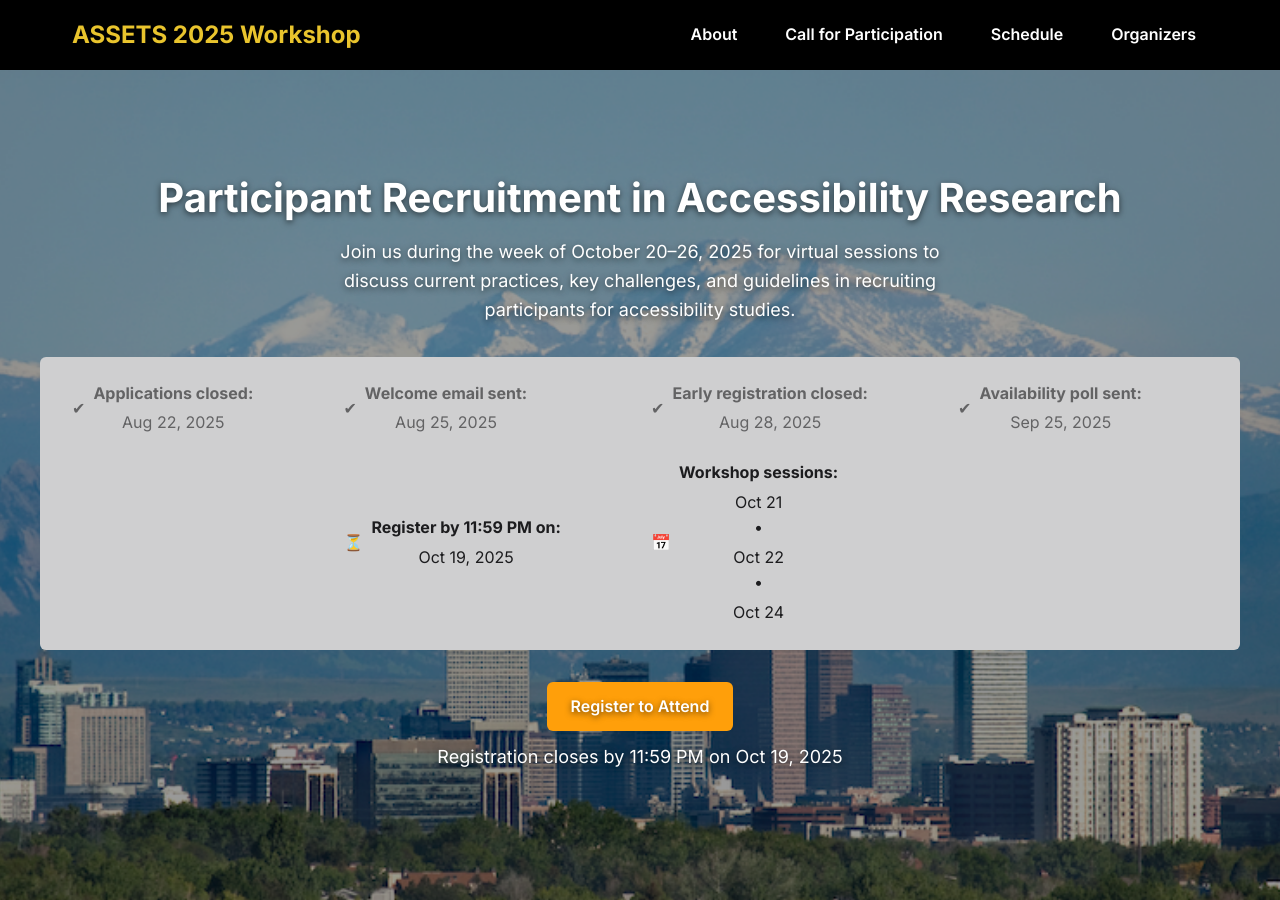
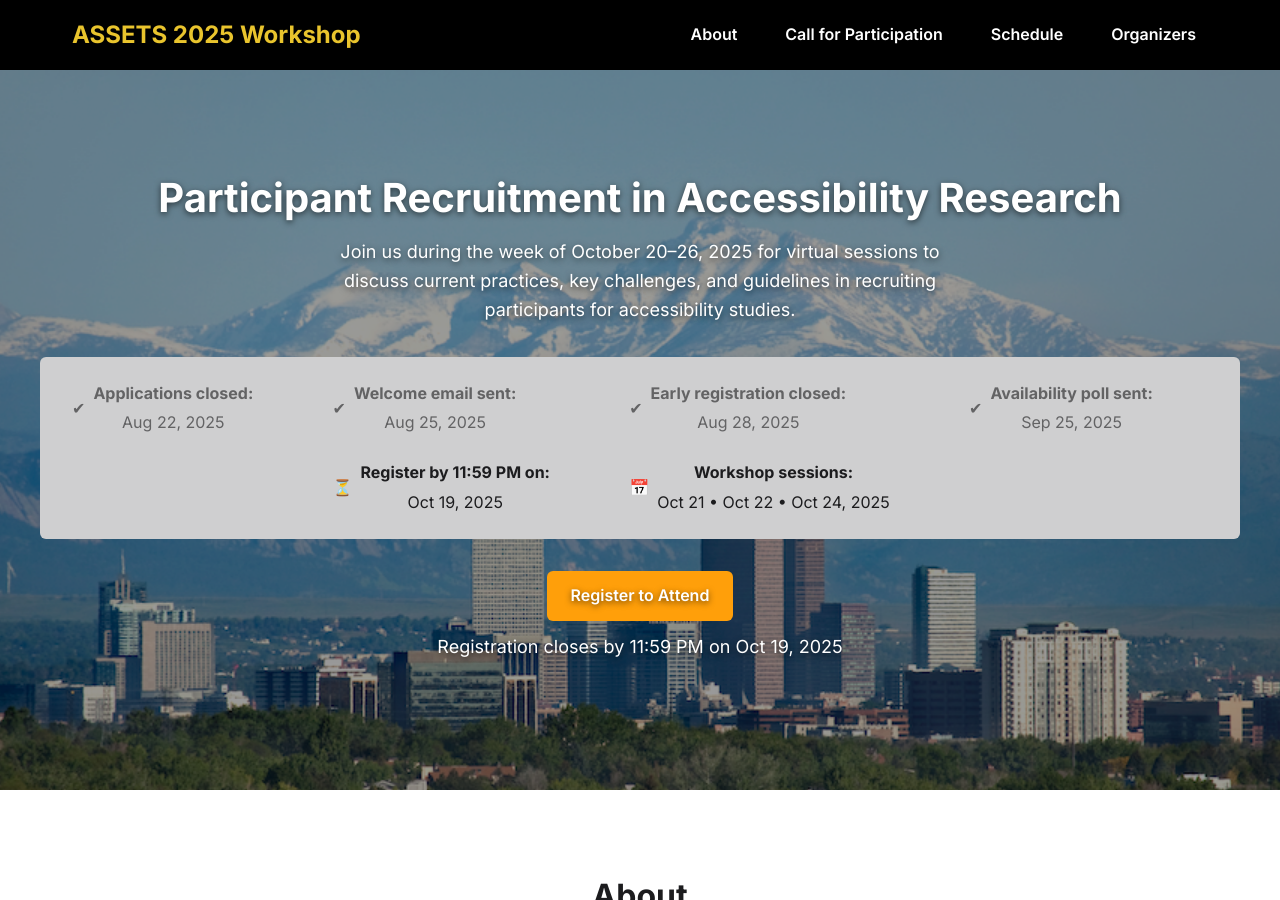
Before and after one commit to assets-recruitment-2025/assets-recruitment-2025.github.io, a Jekyll site: the page built from index.md, in a window 1280 px wide and 900 px high. Built offline with Jekyll 4.4.1, drawn with Linux system fonts in a browser that asks for light colours.

Commit message:
Update workshop site Schedule

```diff
--- a/index.md
+++ b/index.md
@@ -52,7 +52,7 @@
       <div>
         <strong>Workshop sessions:</strong>
         <!-- wrap in <time> so our block‐rule catches it -->
-        <time datetime="2025-10-21">Oct 21</time> • <time datetime="2025-10-22">Oct 22</time> • <time datetime="2025-10-24">Oct 24</time>
+        <time>Oct 21 • Oct 22 • Oct 24, 2025</time>
       </div>
     </div>
   </div>
```
